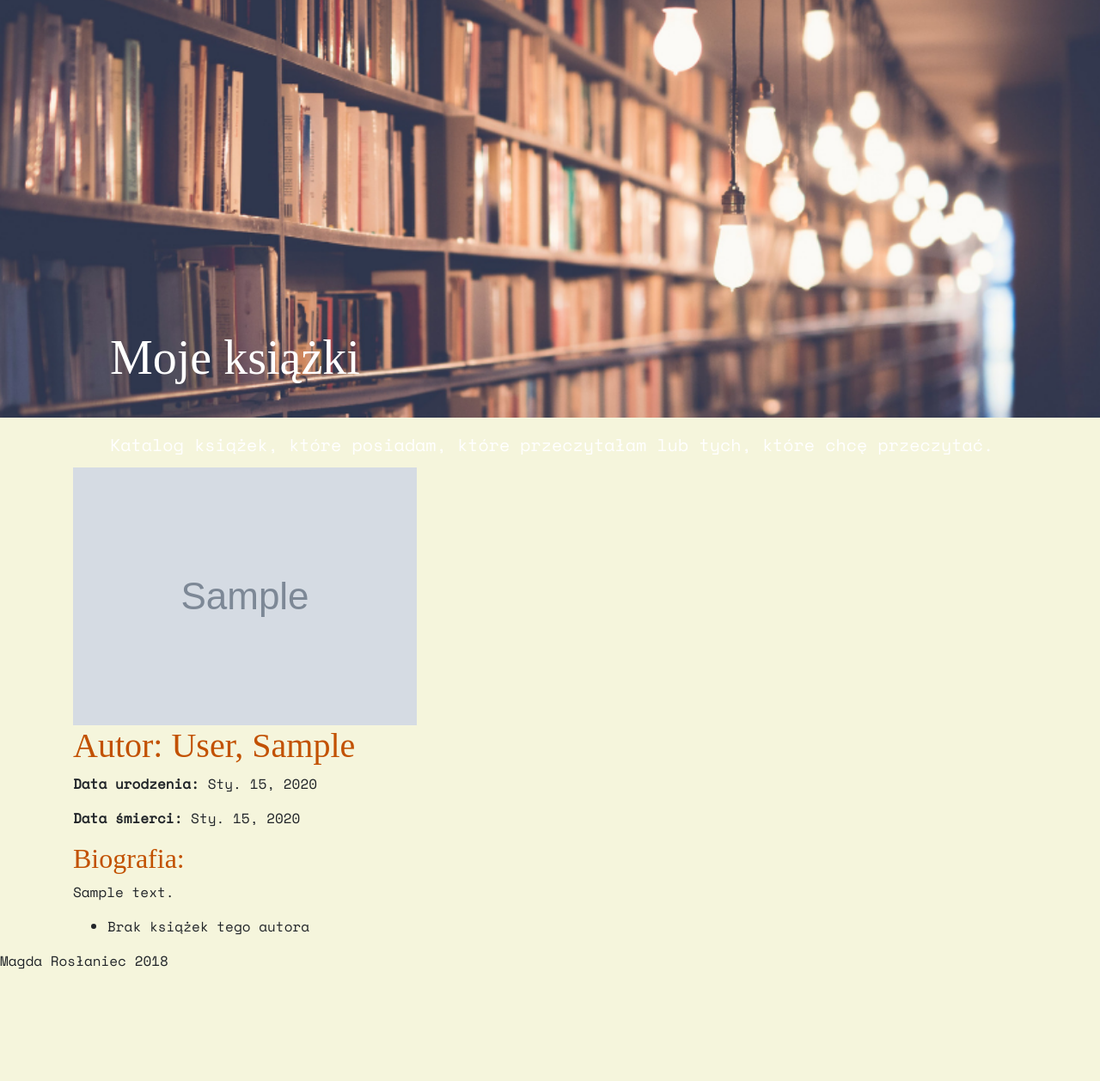
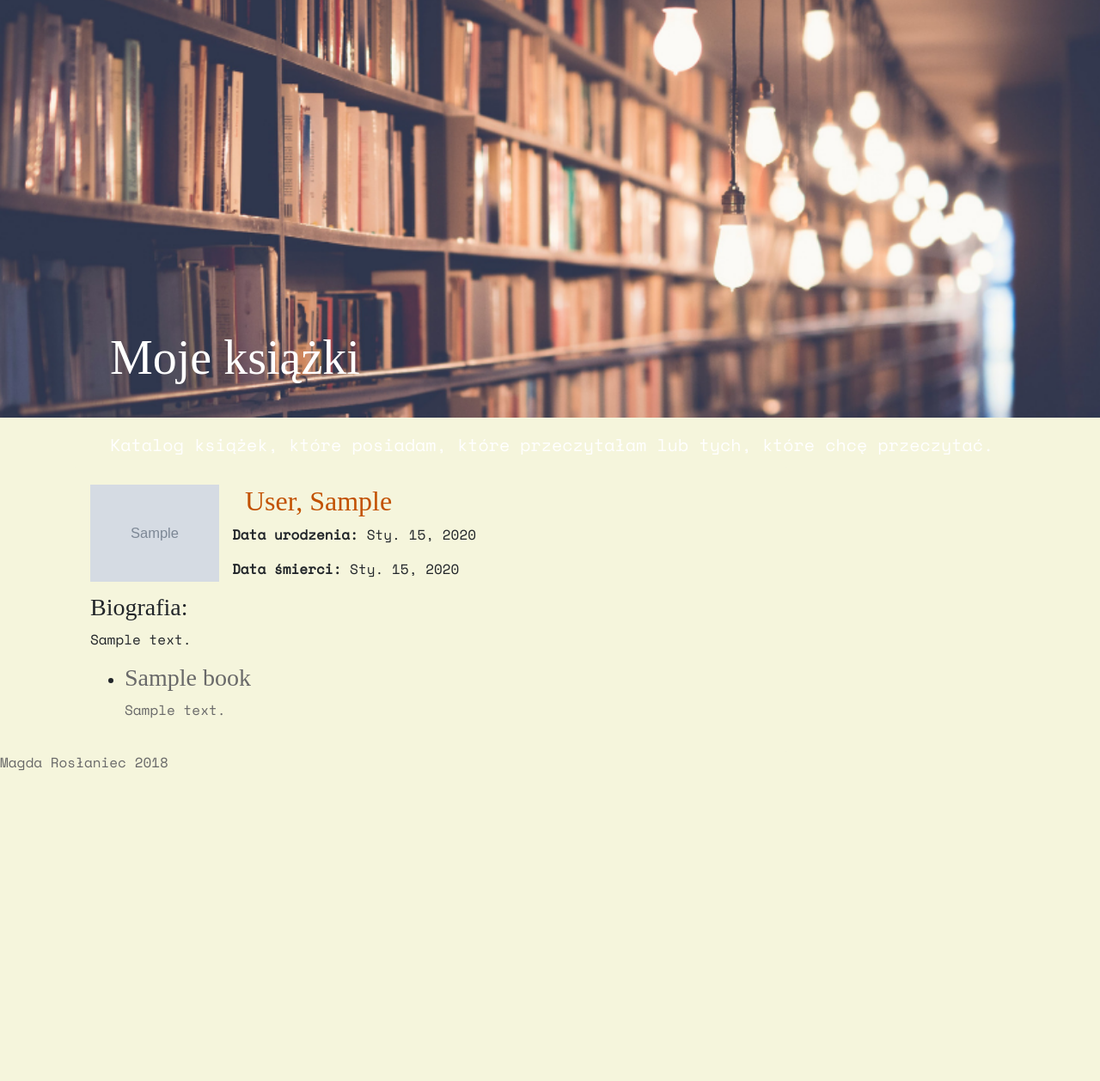
Before and after one commit to maknetaRo/my-books, a Django app: page /author/1/ in a window 1280 px wide. Shown: the part 57-1315 px from the top of the page at 86% size. Run offline with Django 3.2, Linux system fonts and the light colour scheme; tables that the repository leaves empty hold one stand-in row (values such as "Sample post"); grey boxes marked "Sample" are stand-in pictures; some libraries are stand-ins or nearby versions; some web fonts are replaced.

Commit message:
Minor changes in templates

```diff
--- a/books/static/css/page.css
+++ b/books/static/css/page.css
@@ -19,10 +19,15 @@ p, li {
   border: none;
   text-align: justify;
 }
-.books {
+.books  {
   width: 220px;
   float: left;
 }
+.authors {
+  width: 150px;
+  float: left;
+}
+
 .desc {
   margin-left: 15px;
 }
@@ -69,5 +74,5 @@ a, a:hover {
   top: 70%;
 }
 .comment {
-  margin: 20px 0px 20px 20px;
+  margin: 30px 0px 20px 20px;
 }
--- a/books/templates/books/author_create.html
+++ b/books/templates/books/author_create.html
@@ -5,7 +5,7 @@
 {% block content %}
   <h2 class='text-center'>Nowy autor</h2>
   <div class="col-md-6 offset-md-3">
-    <form  method="POST" action="{% url 'author_create' %}">
+    <form  method="POST" action="{% url 'author_create' %}" enctype="multipart/form-data">
       {% csrf_token %}
       {% if form.errors %}
       <p>Your Form has Errors...</p>
--- a/books/templates/books/author_detail.html
+++ b/books/templates/books/author_detail.html
@@ -3,28 +3,47 @@
 
 
 {% block content %}
+<div class="card">
+  <div class="card-body">
+    <div>
+     <img class="authors" src="{% if author.image %}{{ author.image.url }}{% else %}
+     {% static "authors/no_image.png" %}{% endif %}">
+       <div class="row">
+         <div class="col-sm-9">
+           <h2 class="desc">{{ author }}</h1>
+        </div>
+      </div>
+      <div class="row">
+        <p class="desc"><strong>Data urodzenia: </strong>{{ author.date_of_birth}}</p>
+      </div>
+      <div class="row">
+        <p class="desc"><strong>Data śmierci: </strong>{{ author.date_of_death }}</p>
+      </div>
+      <div class="row">
+        <h3 class="desc">Biografia:</h2>
+      </div>
+      <div class="row">
+        <p class="desc"> {{ author.description }} </p>
+      </div>
 
- <img src="{% if author.image %}{{ author.image.url }}{% else %}
- {% static "img/authors/no_image.png" %}{% endif %}">
-  <h1>Autor: {{ author }}</h1>
-  <p><strong>Data urodzenia: </strong>{{ author.date_of_birth}}</p>
-  <p><strong>Data śmierci: </strong>{{ author.date_of_death }}</p>
-  <h2>Biografia:</h2>
-  <p> {{ author.description }} </p>
-
-  <!-- ta część nie działa, muszę to napisać jakoś inaczej -->
       <ul>
-    {% for book in author.books %}
-      <li><h3> {{ book.title }}</h3></li>
+        {% for book in author.book_set.all %}
+          <li><h3><a href="{% url 'book_detail' book.pk %}"</a>{{ book }}</h3></li>
               <p>{{ book.text }}</p>
         {% empty %}
           <li>Brak książek tego autora</li>
         {% endfor %}
       </ul>
+    <div class="row">
+      <div class="col-sm-3">
         {% if user.is_authenticated %}
         <p><a class="btn btn-outline-secondary" href="{% url 'author_update' pk=author.id %}">Edytuj</a></p>
         <p><a class="btn btn-outline-secondary" href="{% url 'author_delete' author.pk %}">Usuń</a> </p>
         {% endif %}
+      </div>
+    </div>
+  </div>
+</div>
+</div>
 
 {% endblock %}
-</div>
--- a/books/templates/books/author_update.html
+++ b/books/templates/books/author_update.html
@@ -5,7 +5,7 @@
 {% block content %}
   <h2 class='text-center'>Edytuj informacje o autorze</h2>
   <div class="col-md-6 offset-md-3">
-    <form  method="POST" action="{% url 'author_update' author.pk %}">
+    <form  method="POST" action="{% url 'author_update' author.pk %}" enctype="multipart/form-data">
       {% csrf_token %}
       {% if form.errors %}
       <p>Your Form has Errors...</p>
--- a/books/templates/books/base.html
+++ b/books/templates/books/base.html
@@ -92,6 +92,9 @@
          <li><a href="{% url 'book_new' %}">Dodaj nową książkę</a></li>
          <li><a href="{% url 'author_create' %}">Dodaj nowego autora</a></li>
       {% endif %}
+    <!-- I'd like to divide books by genre. I want to have a list on the right and
+    then I can go to this genre view with links of books -->
+
 
        </ul>
     {% endblock %}
--- a/books/templates/books/book_edit.html
+++ b/books/templates/books/book_edit.html
@@ -5,7 +5,7 @@
 {% block content %}
   <h2 class='text-center'>Edytuj wpis o książce </h2>
     <div class="col-md-6 offset-md-3">
-    <form action="{% url 'book_edit' book.id %}" method="POST">
+    <form action="{% url 'book_edit' book.id %}" method="POST" enctype="multipart/form-data">
 
       {% csrf_token %}
       {% if form.errors %}
--- a/books/templates/books/book_new.html
+++ b/books/templates/books/book_new.html
@@ -5,7 +5,7 @@
 {% block content %}
   <h2 class='text-center'>Nowa książka</h2>
   <div class="col-md-6 offset-md-3">
-  <form action="{% url 'book_new' %}" method="POST">
+  <form action="{% url 'book_new' %}" method="POST" enctype="multipart/form-data">
 
     {% csrf_token %}
     {% if form.errors %}
--- a/books/urls.py
+++ b/books/urls.py
@@ -1,5 +1,5 @@
 from django.urls import path
-from books.views import AboutPageView, BookListView, BookDetailView, AuthorListView, AuthorDetailView, TitleListView
+from books.views import AboutPageView, BookListView, BookDetailView, AuthorListView, AuthorDetailView, TitleListView, GenreListView
 from books.views import BookCreate, BookUpdate, BookDelete, AuthorCreate, AuthorUpdate, AuthorDelete
 from . import views
 
@@ -25,4 +25,5 @@ urlpatterns = [
     path('book/<int:pk>/comment/', views.add_comment_to_book, name='add_comment_to_book'),
     path('comment/<int:pk>/approve/', views.comment_approve, name='comment_approve'),
     path('comment/<int:pk>/remove/', views.comment_remove, name='comment_remove'),
+    path('genres/', GenreListView.as_view(), name='genres')
 ]
--- a/books/views.py
+++ b/books/views.py
@@ -83,7 +83,6 @@ def change_password(request):
     context = {'form': form}
     return render(request, 'books/registration/change_password.html', context)
 
-
 class BookDetailView(DetailView):
     model = Book
 
@@ -131,13 +130,13 @@ class TitleListView(ListView):
     template_name = 'books/title_list.html'
     queryset = Book.objects.all()
     context_object_name = 'books'
-    paginate_by = 5
+    paginate_by = 20
 
 
 class AuthorListView(ListView):
     template_name = "books/author_list.html"
     model = Author
-    paginate_by = 5
+    paginate_by = 20
 
 
 class AboutPageView(TemplateView):
@@ -147,6 +146,7 @@ class AuthorCreate(CreateView):
     model = Author
     fields = '__all__'
     template_name = 'books/author_create.html'
+
 
 class AuthorUpdate(UpdateView):
     model = Author
@@ -170,3 +170,7 @@ class BookUpdate(UpdateView):
 class BookDelete(DeleteView):
     model = Book
     success_url = reverse_lazy('books')
+
+class GenreListView(ListView):
+    template_name = 'books/list_genre.html'
+    model = Genre
```
Also changed, not shown: books/templates/books/book_detail.html (+4 -3 lines), books/templates/books/list_genre.html (added, +21 -0 lines), my_media/authors/Noah_Strycker.jpg (added), my_media/authors/jamesdoty.jpeg (added), my_media/authors/sarahwaters.jpg (added), my_media/books/352x500_1.jpg (added), my_media/books/apollo1.jpg (added), my_media/books/i-saszenka.jpg (added), my_media/books/klimt-zycie-i-tworczosc-w-iext34503655.jpg (added), my_media/books/rzeczoptakach.jpg (added), my_media/books/wielkamagia.jpg (added). Lines whose indentation alone changed are shown as unchanged.
